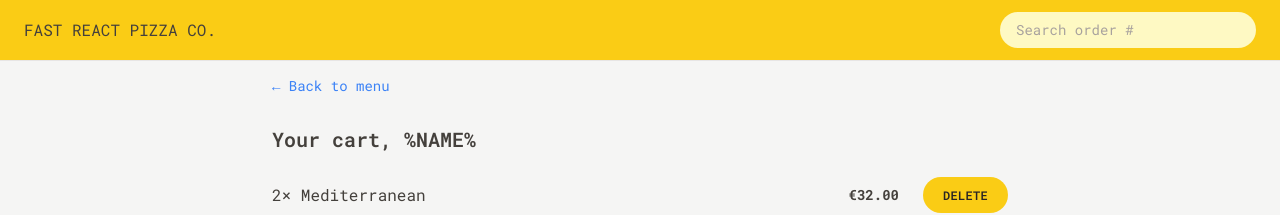
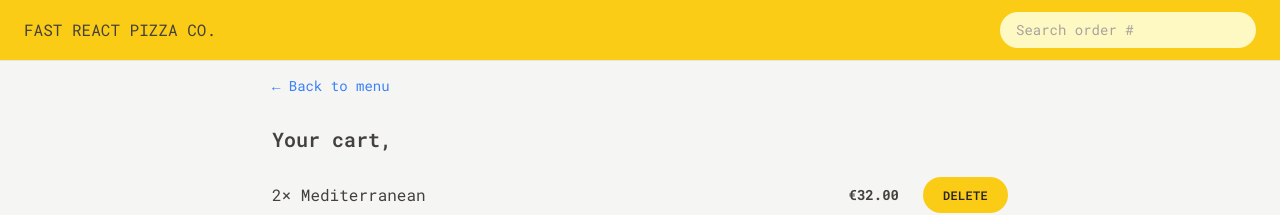
Before and after one commit to hai-nguyen1112/fast-react-pizza, a React (Vite) app: page /cart in a window 1280 px wide. Shown: the top 215 px of the page. Built offline with nearby package versions, Linux system fonts and the light colour scheme; the HTML template or start-up script is replaced by a standard one.

Commit message:
Updated Username

```diff
--- a/src/features/cart/Cart.jsx
+++ b/src/features/cart/Cart.jsx
@@ -1,6 +1,7 @@
 import LinkButton from '../../ui/LinkButton';
 import Button from '../../ui/Button';
 import CartItem from './CartItem';
+import { useSelector } from 'react-redux';
 
 const fakeCart = [
   {
@@ -27,13 +28,14 @@
 ];
 
 function Cart() {
+  const username = useSelector((state) => state.user.username);
   const cart = fakeCart;
 
   return (
     <div className="px-4 py-3">
       <LinkButton to="/menu">&larr; Back to menu</LinkButton>
 
-      <h2 className="mt-7 text-xl font-semibold">Your cart, %NAME%</h2>
+      <h2 className="mt-7 text-xl font-semibold">Your cart, {username}</h2>
 
       <ul className="mt-3 divide-y divide-stone-200 border-b">
         {cart.map((item) => (
--- a/src/features/order/CreateOrder.jsx
+++ b/src/features/order/CreateOrder.jsx
@@ -2,6 +2,7 @@
 
 import { Form, useActionData, useNavigation } from 'react-router-dom';
 import Button from '../../ui/Button';
+import { useSelector } from 'react-redux';
 
 const fakeCart = [
   {
@@ -28,6 +29,7 @@
 ];
 
 function CreateOrder() {
+  const username = useSelector((state) => state.user.username);
   const navigation = useNavigation();
   const isSubmitting = navigation.state === 'submitting';
   const formErrors = useActionData();
@@ -42,7 +44,13 @@
       <Form method="POST">
         <div className="mb-5 flex flex-col gap-2 sm:flex-row sm:items-center">
           <label className="sm:basis-40">First Name</label>
-          <input className="input grow" type="text" name="customer" required />
+          <input
+            className="input grow"
+            type="text"
+            name="customer"
+            defaultValue={username}
+            required
+          />
         </div>
 
         <div className="mb-5 flex flex-col gap-2 sm:flex-row sm:items-center">
--- a/src/features/user/CreateUser.jsx
+++ b/src/features/user/CreateUser.jsx
@@ -1,11 +1,20 @@
 import { useState } from 'react';
 import Button from '../../ui/Button';
+import { useDispatch } from 'react-redux';
+import { updateName } from './userSlice';
+import { useNavigate } from 'react-router-dom';
 
 function CreateUser() {
   const [username, setUsername] = useState('');
+  const dispatch = useDispatch();
+  const navigate = useNavigate();
 
   function handleSubmit(e) {
     e.preventDefault();
+
+    if (!username) return;
+    dispatch(updateName(username));
+    navigate('/menu');
   }
 
   return (
--- a/src/ui/Home.jsx
+++ b/src/ui/Home.jsx
@@ -1,6 +1,9 @@
+import { useSelector } from 'react-redux';
 import CreateUser from '../features/user/CreateUser';
+import Button from './Button';
 
 function Home() {
+  const username = useSelector((state) => state.user.username);
   return (
     <div className="my-10 px-4 text-center sm:my-16">
       <h1 className="mb-8 text-xl font-semibold md:text-3xl">
@@ -10,7 +13,13 @@
           Straight out of the oven, straight to you.
         </span>
       </h1>
-      <CreateUser />
+      {username === '' ? (
+        <CreateUser />
+      ) : (
+        <Button to="/menu" type="primary">
+          Continue ordering, {username}
+        </Button>
+      )}
     </div>
   );
 }
```
